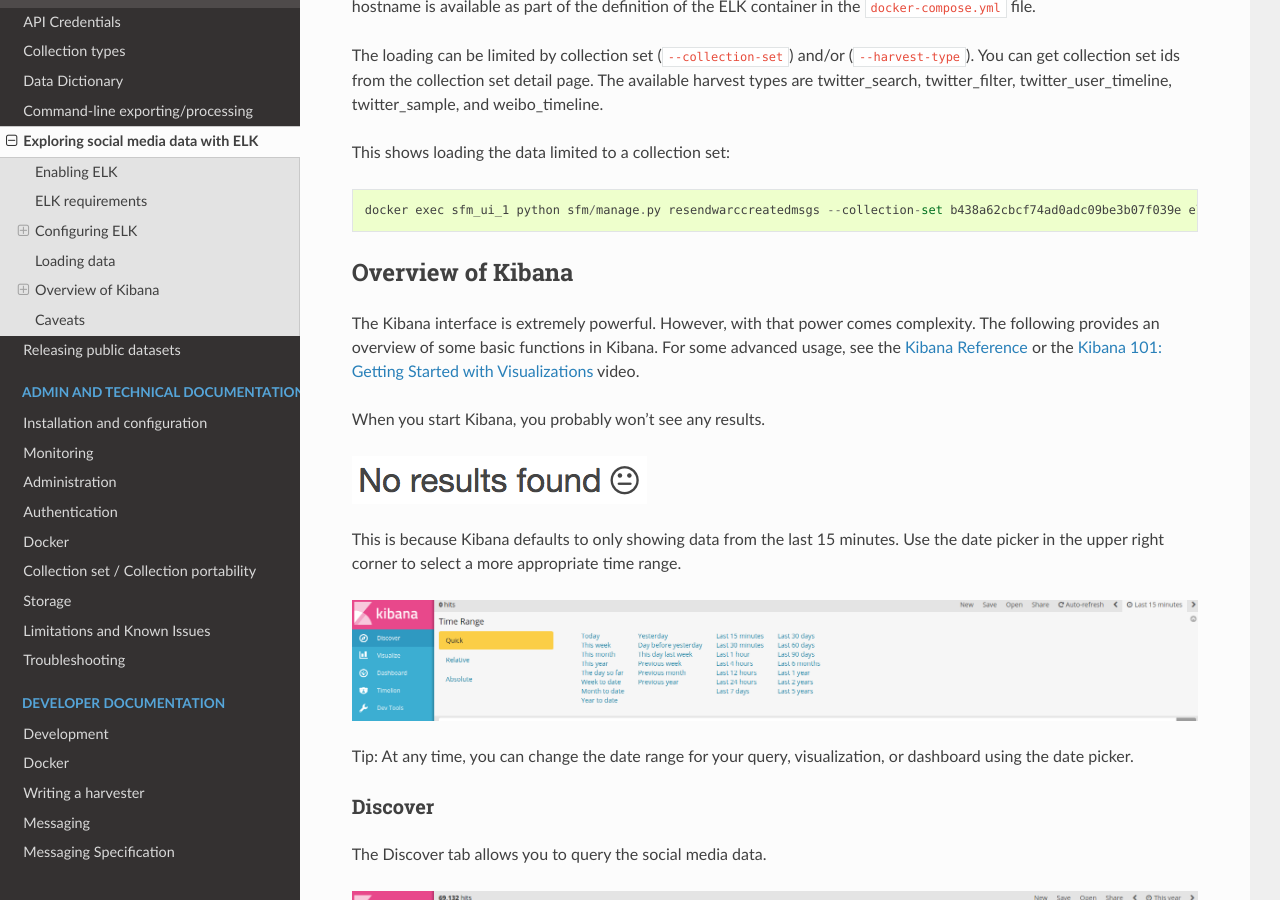
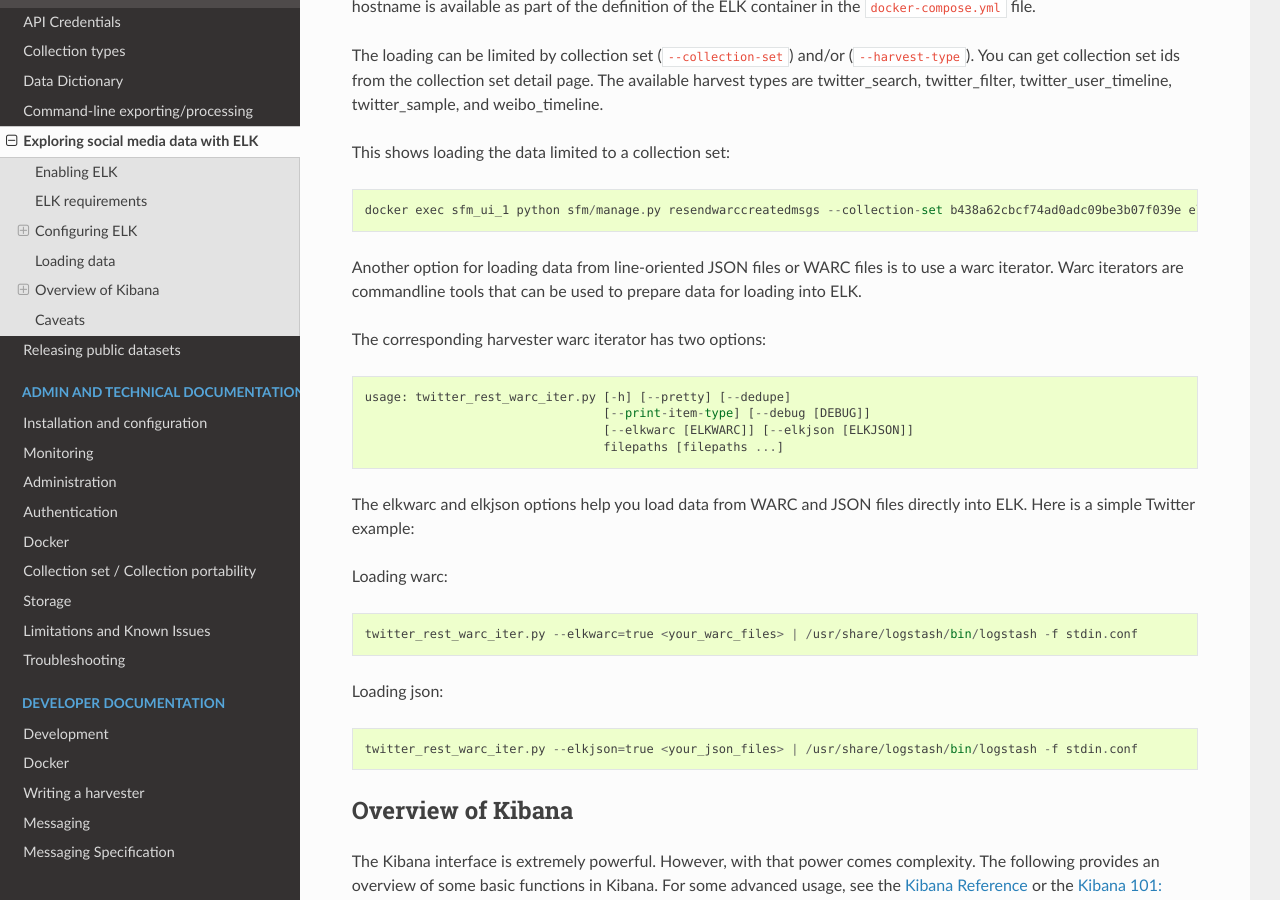
Before and after one commit to gwu-libraries/sfm-ui, a Sphinx documentation site: the page built from docs/exploring.rst, in a window 1280 px wide and 900 px high, scrolled down 3419 px. Built offline with Sphinx 7.4.7 and the Read the Docs theme 2.0.0, drawn with Linux system fonts in a browser that asks for light colours.

Commit message:
refs #878. adding loading json doc

```diff
--- a/docs/exploring.rst
+++ b/docs/exploring.rst
@@ -160,6 +160,26 @@
 
     docker exec sfm_ui_1 python sfm/manage.py resendwarccreatedmsgs --collection-set b438a62cbcf74ad0adc09be3b07f039e elk_loader_myproject_elk.warc_created
 
+Another option for loading data from line-oriented JSON files or WARC files is to use a warc iterator. Warc iterators
+are commandline tools that can be used to prepare data for loading into ELK.
+
+The corresponding harvester warc iterator has two options::
+
+    usage: twitter_rest_warc_iter.py [-h] [--pretty] [--dedupe]
+                                     [--print-item-type] [--debug [DEBUG]]
+                                     [--elkwarc [ELKWARC]] [--elkjson [ELKJSON]]
+                                     filepaths [filepaths ...]
+
+The elkwarc and elkjson options help you load data from WARC and JSON files directly into ELK. Here is a simple Twitter
+example:
+
+Loading warc::
+
+    twitter_rest_warc_iter.py --elkwarc=true <your_warc_files> | /usr/share/logstash/bin/logstash -f stdin.conf
+
+Loading json::
+
+    twitter_rest_warc_iter.py --elkjson=true <your_json_files> | /usr/share/logstash/bin/logstash -f stdin.conf
 
 --------------------
  Overview of Kibana
```
